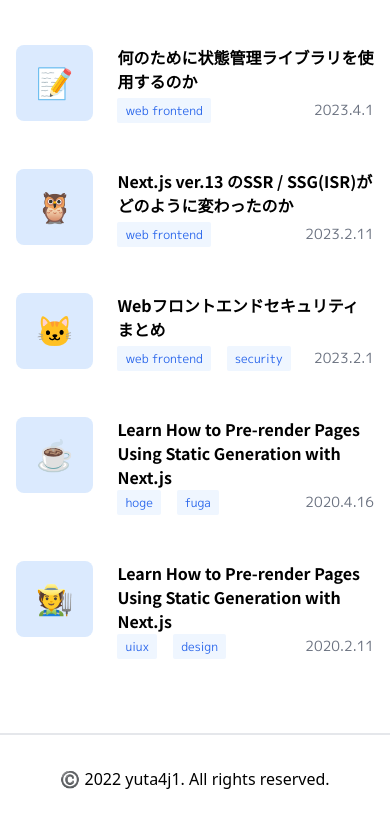
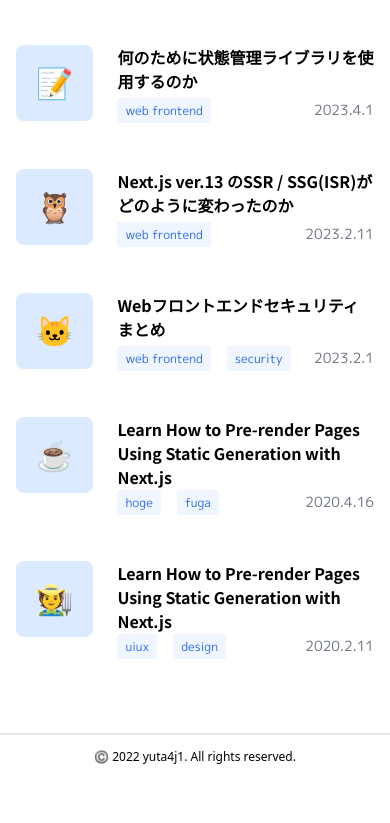
Before and after one commit to yuta4j1/yuta4j1.dev, a Next.js app: page / in a window 390 px wide. Shown: the part 433-1256 px from the top of the page. After the commit the page ends 1208 px from the top, so only its background shows below. Built offline with nearby package versions, Linux system fonts and the light colour scheme.

Commit message:
fix: Footer style responsive

```diff
--- a/app/_components/Footer/Footer.tsx
+++ b/app/_components/Footer/Footer.tsx
@@ -7,7 +7,8 @@ export const Footer = () => {
       className={classNames(
         'flex',
         'justify-center',
-        'py-8',
+        'py-2',
+        'md:py-8',
         'border-solid',
         'border-t-2',
         'items-center',
@@ -24,7 +25,15 @@ export const Footer = () => {
           'text-center'
         )}
       >
-        <span className={classNames('w-full', 'font-sans', 'font-light')}>
+        <span
+          className={classNames(
+            'w-full',
+            'font-sans',
+            'font-light',
+            'text-xs',
+            'md:text-base'
+          )}
+        >
           ©️ 2022 yuta4j1. All rights reserved.
         </span>
       </div>
```
Also changed, not shown: 1 other file (tests, documents, lock files or other folders).
